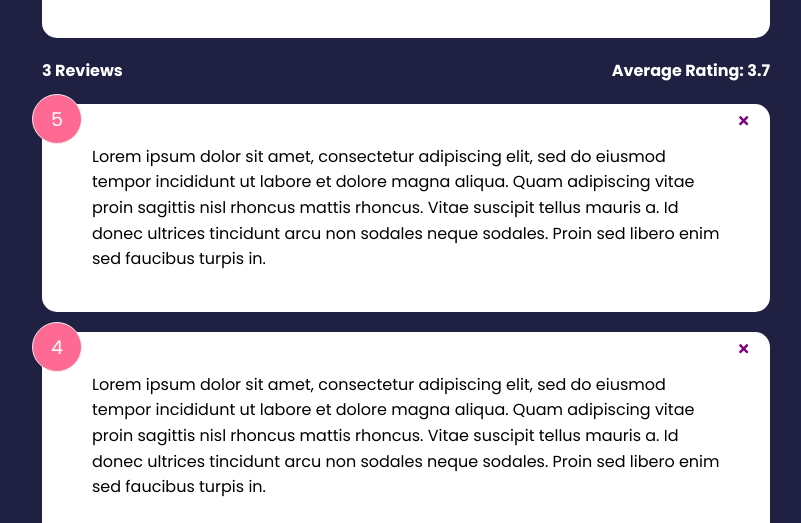
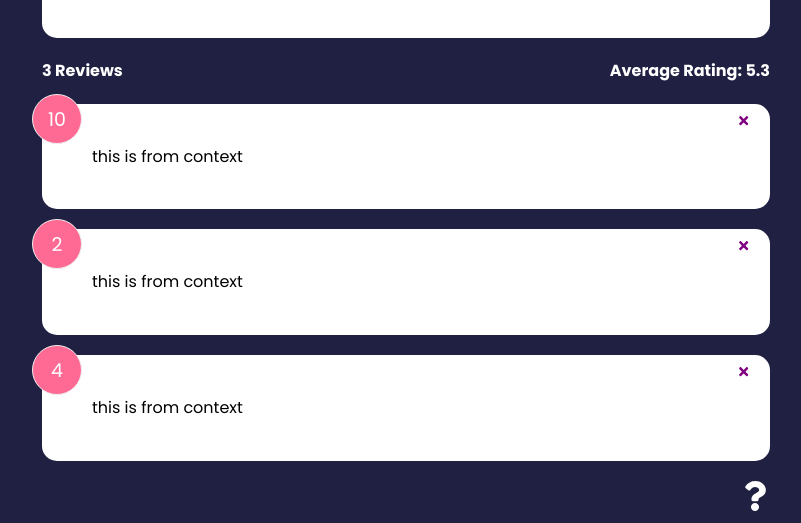
Before and after one commit to FurkanCodes/feedback-app, a React (Create React App) app: page / in a window 1280 px wide. Shown: the part 275-798 px from the top of the page, without its empty margins (234-1035 px from the left). Built offline with nearby package versions, Linux system fonts and the light colour scheme.

Commit message:
context api

```diff
--- a/src/App.js
+++ b/src/App.js
@@ -1,29 +1,16 @@
-import { useState } from "react";
-import FeedbackData from "./data/FeedbackData";
 import FeedbackList from "./components/FeedbackList";
 import Header from "./components/Header";
 import FeedbackStats from "./components/FeedbackStats";
 import FeedbackForm from "./components/FeedbackForm";
-import { v4 as uuidv4 } from "uuid";
+
 import About from "./pages/About";
+import { FeedbackProvider } from "./components/context/FeedbackContext";
 
 import { BrowserRouter as Router, Route, Routes } from "react-router-dom";
 import AboutIcon from "./components/AboutIcon";
 function App() {
-  const [feedback, setFeedback] = useState(FeedbackData);
-
-  const deleteFeedback = (id) => {
-    if (window.confirm("Are you sure you want to delete?")) {
-      setFeedback(feedback.filter((item) => item.id !== id));
-    }
-  };
-
-  const addFeedback = (newFeedback) => {
-    newFeedback.id = uuidv4();
-    setFeedback([newFeedback, ...feedback]);
-  };
   return (
-    <>
+    <FeedbackProvider>
       <Router>
         <Header />
         <div className="container">
@@ -32,9 +19,9 @@
               path="/"
               element={
                 <>
-                  <FeedbackForm handleAdd={addFeedback} />
-                  <FeedbackStats feedback={feedback} />
-                  <FeedbackList feedback={feedback} handleDelete={deleteFeedback} />
+                  <FeedbackForm />
+                  <FeedbackStats />
+                  <FeedbackList />
                 </>
               }
             ></Route>
@@ -44,7 +31,7 @@
           <AboutIcon />
         </div>
       </Router>
-    </>
+    </FeedbackProvider>
   );
 }
 
--- a/src/components/FeedbackForm.jsx
+++ b/src/components/FeedbackForm.jsx
@@ -1,14 +1,15 @@
-import React from "react";
+import React, { useContext } from "react";
 import Card from "./shared/Card";
 import { useState } from "react";
 import Button from "./shared/Button";
 import RatingSelect from "./RatingSelect";
-
-function FeedbackForm({ handleAdd }) {
+import FeedbackContext from "./context/FeedbackContext";
+function FeedbackForm() {
   const [text, setText] = useState("");
   const [btnDisabled, setBtnDisabled] = useState(true);
   const [message, setMessage] = useState("");
   const [rating, setRating] = useState(10);
+  const { addFeedback } = useContext(FeedbackContext);
 
   const handleChange = (e) => {
     if (text === "") {
@@ -31,7 +32,7 @@
         text: text,
         rating: rating,
       };
-      handleAdd(newFeedback);
+      addFeedback(newFeedback);
       setText("");
     }
   };
--- a/src/components/FeedbackItem.jsx
+++ b/src/components/FeedbackItem.jsx
@@ -1,12 +1,15 @@
 import { FaTimes } from "react-icons/fa";
 import Card from "./shared/Card";
 import PropTypes from "prop-types";
+import { useContext } from "react";
+import FeedbackContext from "./context/FeedbackContext";
 
-function FeedbackItem({ item, handleDelete }) {
+function FeedbackItem({ item }) {
+  const { deleteFeedback } = useContext(FeedbackContext);
   return (
     <Card>
       <div className="num-display">{item.rating}</div>
-      <button onClick={() => handleDelete(item.id)} className="close">
+      <button onClick={() => deleteFeedback(item.id)} className="close">
         <FaTimes color="purple" />
       </button>
       <div className="text-display">{item.text}</div>
--- a/src/components/FeedbackList.jsx
+++ b/src/components/FeedbackList.jsx
@@ -1,7 +1,12 @@
 import React from "react";
 import FeedbackItem from "./FeedbackItem";
 import { motion, AnimatePresence } from "framer-motion";
-function FeedbackList({ feedback, handleDelete }) {
+import { useContext } from "react";
+import FeedbackContext from "./context/FeedbackContext.js";
+
+function FeedbackList() {
+  const { feedback } = useContext(FeedbackContext);
+
   if (!feedback || feedback.length === 0) {
     return <p>No Feedback Yet</p>;
   }
@@ -15,7 +20,7 @@
             animate={{ opacity: 1, scale: 1 }}
             transition={{ duration: 0.5 }}
           >
-            <FeedbackItem key={item.id} item={item} handleDelete={handleDelete} />
+            <FeedbackItem key={item.id} item={item} />
           </motion.div>
         ))}
       </AnimatePresence>
--- a/src/components/FeedbackStats.jsx
+++ b/src/components/FeedbackStats.jsx
@@ -1,6 +1,10 @@
 import React from "react";
-import PropTypes from "prop-types";
-function FeedbackStats({ feedback }) {
+
+import { useContext } from "react";
+import FeedbackContext from "./context/FeedbackContext";
+
+function FeedbackStats() {
+  const { feedback } = useContext(FeedbackContext);
   //Calculate ratings avg
   let average =
     feedback.reduce((acc, cur) => {
@@ -16,7 +20,4 @@
   );
 }
 
-FeedbackStats.propTypes = {
-  feedback: PropTypes.array.isRequired,
-};
 export default FeedbackStats;
--- /dev/null
+++ b/src/components/context/FeedbackContext.js
@@ -0,0 +1,49 @@
+import { createContext, useState } from "react";
+import { v4 as uuidv4 } from "uuid";
+
+const FeedbackContext = createContext();
+
+export const FeedbackProvider = ({ children }) => {
+  const [feedback, setFeedback] = useState([
+    {
+      id: 1,
+      text: " this is from context",
+      rating: 10,
+    },
+    {
+      id: 2,
+      text: " this is from context",
+      rating: 2,
+    },
+    {
+      id: 3,
+      text: " this is from context",
+      rating: 4,
+    },
+  ]);
+
+  const deleteFeedback = (id) => {
+    if (window.confirm("Are you sure you want to delete?")) {
+      setFeedback(feedback.filter((item) => item.id !== id));
+    }
+  };
+
+  const addFeedback = (newFeedback) => {
+    newFeedback.id = uuidv4();
+    setFeedback([newFeedback, ...feedback]);
+  };
+
+  return (
+    <FeedbackContext.Provider
+      value={{
+        feedback,
+        deleteFeedback,
+        addFeedback,
+      }}
+    >
+      {children}
+    </FeedbackContext.Provider>
+  );
+};
+
+export default FeedbackContext;
```
